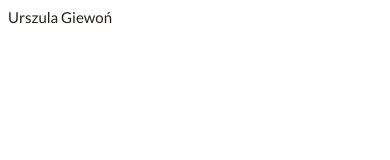
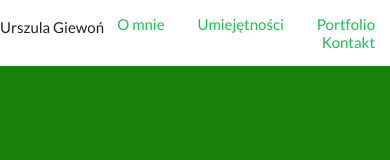
Before and after one commit to urszulagiewon/moje_portfolio, a plain HTML site: page index.html in a window 390 px wide. Drawn offline with Linux system fonts and the light colour scheme.

Commit message:
Poprawka w formatowaniu kodu, przeniesienie responsywności do innego arkusza stylów responsive.css, zmiana transition w elemencie kontener

```diff
--- a/css/style.css
+++ b/css/style.css
@@ -1,7 +1,34 @@
 body {
-    font-family:lato, sans-serif;
+    font-family:lato,sans-serif;
     font-size:15px;
-    color:#291f1a;
+    color:#291F1A;
     font-weight:300;
+    background-color:#19820B;
+    margin:0;
+    padding:0;
+}
 
+nav#main-nav {
+    display:inline-block;
+    position:fixed;
+    z-index:-1;
+    background-color:#fff;
+    text-align:right;
+    width:100%;
 }
+nav#main-nav > ul > li {
+    display:inline;
+    list-style:none;
+    padding:1em;
+}
+
+
+nav#main-nav > ul > li > a {
+    color:#1ac056;
+    text-decoration:none;
+    font-weight:300;
+}
+
+a:hover {
+    color:#291F1A;
+}
--- a/index.html
+++ b/index.html
@@ -7,6 +7,14 @@
     <link href="https://fonts.googleapis.com/css?family=Lato" rel="stylesheet">
 </head>
 <body>
+<nav id="main-nav">
+    <ul>
+        <li><a href="">O mnie</a></li>
+        <li><a href="">Umiejętności</a></li>
+        <li><a href="">Portfolio</a></li>
+        <li><a href="">Kontakt</a></li>
+    </ul>
+</nav><br/>
 <header>
     Urszula Giewoń
 </header>
```
